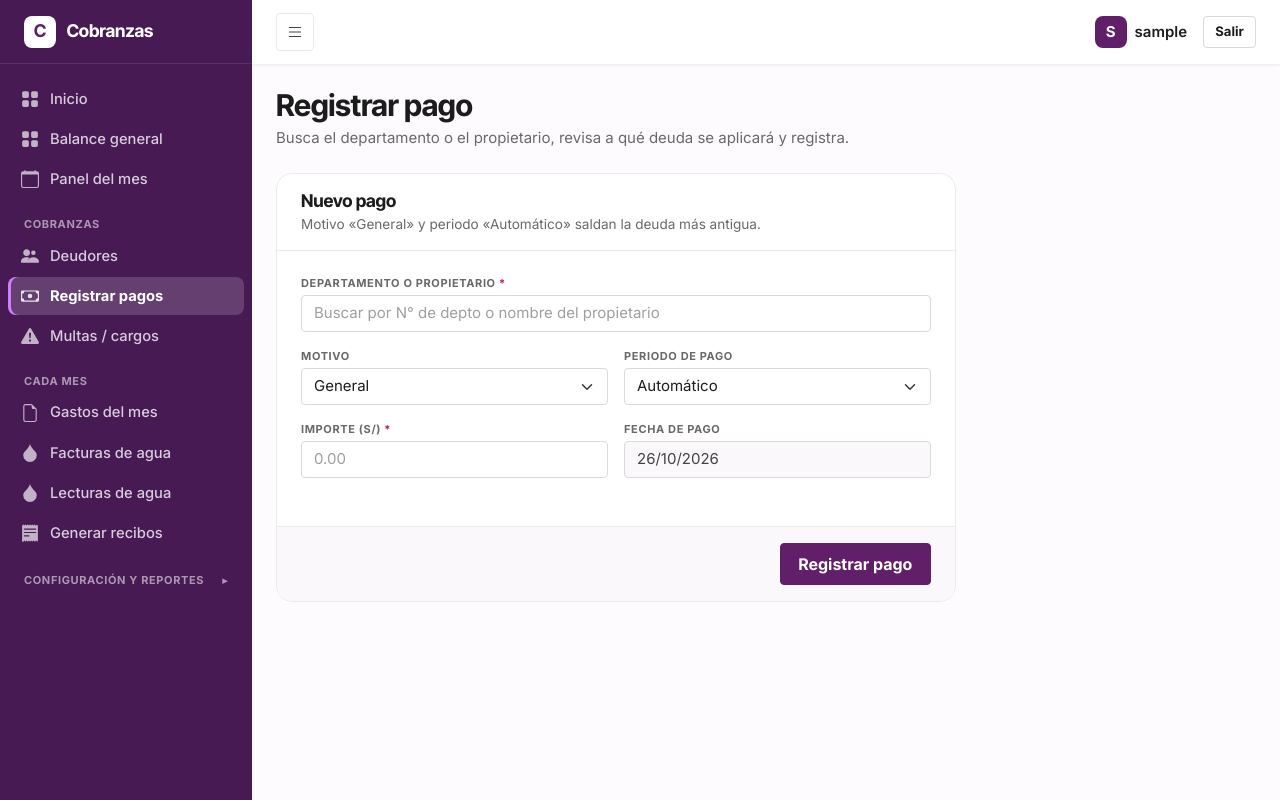
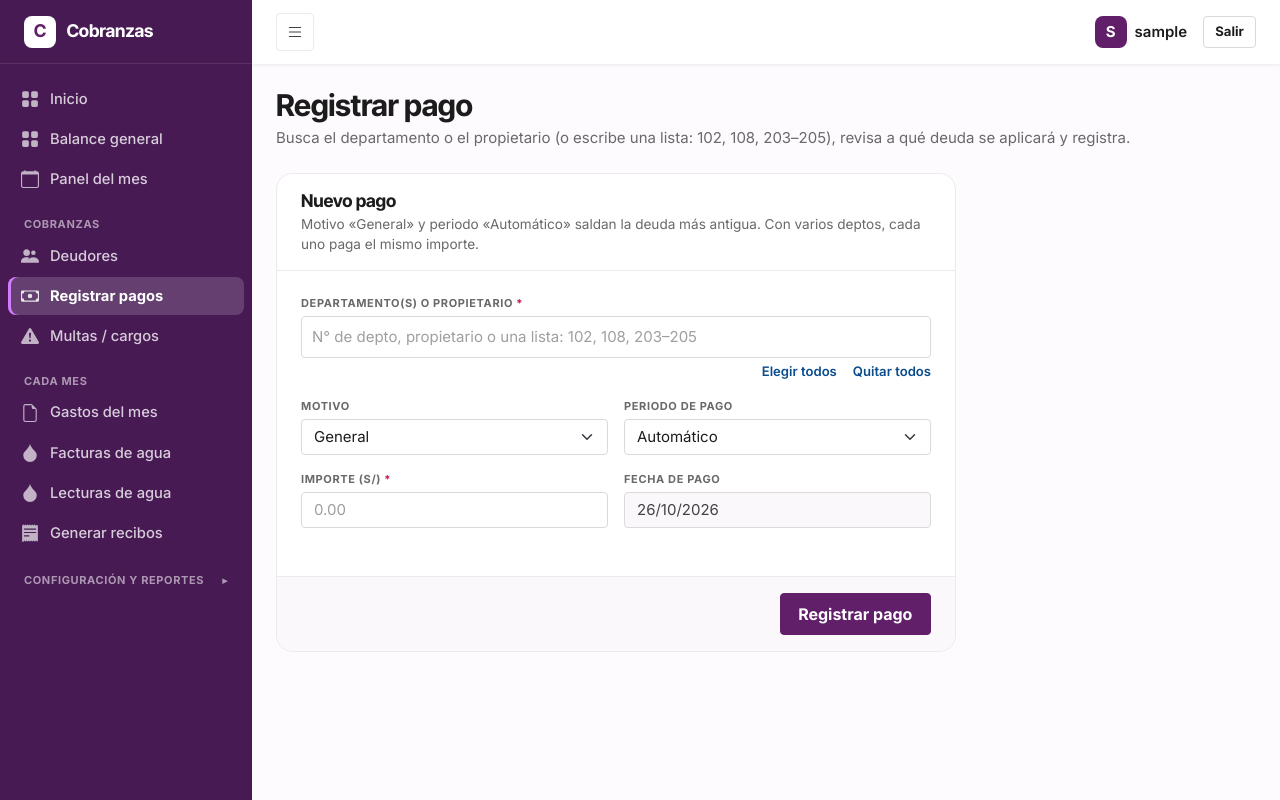
Before and after one commit to sebas731/Sistema-de-cobranzas, a Django app: page /pagos/registrar/ in a window 1280 px wide. Run offline with Django 5.2, Linux system fonts and the light colour scheme; the visitor is signed in with stand-in values (Sample User, id 1); data that the repository does not hold is empty.

Commit message:
Fix:  DATA DE PAGOS

```diff
--- a/departamentos/forms.py
+++ b/departamentos/forms.py
@@ -159,15 +159,26 @@ class BuscadorWidget(forms.Select):
     template_name = 'departamentos/widgets/buscador.html'
 
 
+class MultiBuscadorWidget(forms.SelectMultiple):
+    """Selección múltiple con autocompletado: se escribe el código o el nombre, se elige
+    de la lista y cada elegido queda como chip. Los pks viajan en inputs ocultos con el
+    nombre del campo (el JS de layouts/base.html los arma). También acepta una lista
+    con rangos ("102, 108, 203–205"). Reutilizable."""
+    template_name = 'departamentos/widgets/multi_buscador.html'
+
+
 class RegistroPagoForm(forms.Form):
     """Registro de un pago. Motivo y periodo vacíos = 'General' / 'Automático':
     el pago salda lo más antiguo; si se eligen, solo se aplica a ese motivo y/o mes
-    (la regla vive en servicios.registrar_pago). La fecha es hoy y no se edita."""
-    departamento = forms.ModelChoiceField(
-        label='Departamento o propietario',
+    (la regla vive en servicios.registrar_pago). La fecha es hoy y no se edita.
+    Con varios deptos se registra un pago igual (mismo importe) para cada uno."""
+    departamentos = forms.ModelMultipleChoiceField(
+        label='Departamento(s) o propietario',
         queryset=Departamento.objects.filter(activo=True),
-        widget=BuscadorWidget(attrs={**_control, 'data-ancho': 'full',
-                                     'placeholder': 'Buscar por N° de depto o nombre del propietario'}))
+        error_messages={'required': 'Elige al menos un departamento.'},
+        widget=MultiBuscadorWidget(attrs={
+            **_control, 'data-ancho': 'full',
+            'placeholder': 'N° de depto, propietario o una lista: 102, 108, 203–205'}))
     concepto = forms.ModelChoiceField(
         label='Motivo', queryset=Concepto.objects.filter(activo=True), required=False,
         empty_label='General', widget=forms.Select(attrs=_select))
@@ -184,7 +195,7 @@ class RegistroPagoForm(forms.Form):
 
     def __init__(self, *args, **kwargs):
         super().__init__(*args, **kwargs)
-        self.fields['departamento'].label_from_instance = (
+        self.fields['departamentos'].label_from_instance = (
             lambda d: f'{d.numero_domicilio} — {d.propietario}')
         self.fields['fecha_pago'].initial = timezone.localdate()
         # Al volver con errores, el JS reconstruye el select y reelige este mes.
@@ -193,18 +204,15 @@ class RegistroPagoForm(forms.Form):
 
     def clean(self):
         datos = super().clean()
-        dep, concepto, periodo = (datos.get('departamento'), datos.get('concepto'),
-                                  datos.get('periodo'))
-        if dep and (concepto or periodo) and not cargos_pendientes(dep, concepto, periodo):
-            raise forms.ValidationError('No hay deuda pendiente para ese motivo y periodo.')
+        deps, concepto, periodo = (datos.get('departamentos') or [], datos.get('concepto'),
+                                   datos.get('periodo'))
+        if concepto or periodo:
+            sin_deuda = [d.numero_domicilio for d in deps
+                         if not cargos_pendientes(d, concepto, periodo)]
+            if sin_deuda:
+                raise forms.ValidationError(
+                    'No hay deuda pendiente para ese motivo y periodo en: ' + ', '.join(sin_deuda) + '.')
         return datos
-
-
-class MultiBuscadorWidget(forms.SelectMultiple):
-    """Selección múltiple con autocompletado: se escribe el código o el nombre, se elige
-    de la lista y cada elegido queda como chip. Los pks viajan en inputs ocultos con el
-    nombre del campo (el JS de layouts/base.html los arma). Reutilizable."""
-    template_name = 'departamentos/widgets/multi_buscador.html'
 
 
 class CargoMasivoForm(MesAnioForm):
--- a/departamentos/templates/departamentos/cobranza/partials/pago_vista_previa.html
+++ b/departamentos/templates/departamentos/cobranza/partials/pago_vista_previa.html
@@ -8,7 +8,7 @@
 <div class="pago-preview" id="pagoPreview" hidden>
   <div class="pago-preview__title">Este pago se aplicará a:</div>
   <table class="table ds-table">
-    <thead><tr><th>Periodo</th><th>Motivo</th><th class="text-end">Saldo</th><th class="text-end">Aplica</th></tr></thead>
+    <thead><tr><th data-col0>Periodo</th><th>Motivo</th><th class="text-end">Saldo</th><th class="text-end">Aplica</th></tr></thead>
     <tbody></tbody>
   </table>
   <div class="pago-preview__nota" data-nota></div>
--- a/departamentos/templates/departamentos/cobranza/registrar_pagos.html
+++ b/departamentos/templates/departamentos/cobranza/registrar_pagos.html
@@ -3,9 +3,9 @@
 
 
 {% block content %}
-{% include 'departamentos/components/page_header.html' with title="Registrar pago" subtitle="Busca el departamento o el propietario, revisa a qué deuda se aplicará y registra." %}
+{% include 'departamentos/components/page_header.html' with title="Registrar pago" subtitle="Busca el departamento o el propietario (o escribe una lista: 102, 108, 203–205), revisa a qué deuda se aplicará y registra." %}
 
-{% include 'departamentos/components/form_card.html' with form=form form_id="formPago" title="Nuevo pago" subtitle="Motivo «General» y periodo «Automático» saldan la deuda más antigua." submit_label="Registrar pago" extra="departamentos/cobranza/partials/pago_vista_previa.html" %}
+{% include 'departamentos/components/form_card.html' with form=form form_id="formPago" title="Nuevo pago" subtitle="Motivo «General» y periodo «Automático» saldan la deuda más antigua. Con varios deptos, cada uno paga el mismo importe." submit_label="Registrar pago" extra="departamentos/cobranza/partials/pago_vista_previa.html" %}
 
 {{ deudas|json_script:"deudasData" }}
 {% endblock %}
@@ -17,7 +17,7 @@
   // Vienen ordenadas de la más antigua a la más nueva (mismo orden que usa el back).
   const DATOS = JSON.parse(document.getElementById('deudasData').textContent);
   const form = document.getElementById('formPago');
-  const depto = form.elements.departamento;
+  const caja = form.querySelector('[data-msel]');           // selector de deptos (chips)
   const motivo = form.elements.concepto;
   const periodo = form.elements.periodo;
   const importe = form.elements.monto;
@@ -29,11 +29,14 @@
   const soles = (c) => 'S/ ' + (c / 100).toFixed(2);
   const suma = (lista) => lista.reduce((s, d) => s + cent(d.saldo), 0);
 
-  let deudas = [];               // deudas del depto elegido
+  // Deptos elegidos (los pks viajan en inputs ocultos dentro de cada chip).
+  const elegidos = () => [...caja.querySelectorAll('input[type="hidden"]')]
+    .map(i => DATOS[i.value]).filter(Boolean);
+  let deptos = [];
   let importeTocado = !!importe.value;
 
-  // Deudas a las que se aplicaría el pago según motivo/periodo (vacío = sin filtro).
-  const aplicables = () => deudas.filter(d =>
+  // Deudas de un depto a las que se aplicaría el pago según motivo/periodo.
+  const aplicables = (deudas) => deudas.filter(d =>
     (!motivo.value || d.concepto === motivo.value) && (!periodo.value || d.periodo === periodo.value));
 
   // Reemplaza las opciones de un select y conserva la elegida si sigue existiendo.
@@ -44,26 +47,29 @@
     select.value = items.some(([v]) => v === actual) ? actual : '';
   }
 
-  // Solo se ofrecen motivos y meses con deuda, y cada uno filtra al otro.
+  // Solo se ofrecen motivos y meses con deuda (en alguno de los deptos elegidos),
+  // y cada uno filtra al otro.
   function armarSelectores() {
+    const todas = deptos.flatMap(d => d.deudas);
     const unicos = (lista, clave, texto) =>
       [...new Map(lista.map(d => [d[clave], d[texto]])).entries()];
-    opciones(motivo, 'General', unicos(deudas.filter(d => !periodo.value || d.periodo === periodo.value), 'concepto', 'motivo'));
-    opciones(periodo, 'Automático', unicos(deudas.filter(d => !motivo.value || d.concepto === motivo.value), 'periodo', 'mes'));
+    opciones(motivo, 'General', unicos(todas.filter(d => !periodo.value || d.periodo === periodo.value), 'concepto', 'motivo'));
+    opciones(periodo, 'Automático', unicos(todas.filter(d => !motivo.value || d.concepto === motivo.value), 'periodo', 'mes'));
   }
 
-  // Importe sugerido (si no lo escribieron a mano): la deuda más antigua,
-  // o el total del mes si se eligió un periodo.
+  // Importe sugerido (si no lo escribieron a mano y hay un solo depto): la deuda
+  // más antigua, o el total del mes si se eligió un periodo.
   function sugerirImporte() {
-    if (importeTocado) return;
-    const lista = aplicables();
+    if (importeTocado || deptos.length !== 1) return;
+    const lista = aplicables(deptos[0].deudas);
     const c = periodo.value ? suma(lista) : (lista[0] ? cent(lista[0].saldo) : 0);
     importe.value = c ? (c / 100).toFixed(2) : '';
   }
 
-  // <tr> de la vista previa: periodo, motivo, saldo, aplica (o un mensaje a todo el ancho).
-  function fila(celdas) {
+  // <tr> de la vista previa: 4 celdas (las 2 últimas, montos) o un mensaje a todo el ancho.
+  function fila(celdas, clase) {
     const tr = document.createElement('tr');
+    if (clase) tr.className = clase;
     celdas.forEach((texto, i) => {
       const td = tr.insertCell();
       td.textContent = texto;
@@ -73,45 +79,75 @@
     return tr;
   }
 
-  // Vista previa: reparte el importe de la deuda más antigua a la más nueva.
-  function vistaPrevia() {
-    const lista = aplicables();
-    preview.hidden = !depto.value;
-    if (preview.hidden) return;
-    let resto = cent(importe.value);
-    const filas = [];
+  // Reparte `importe` de la deuda más antigua a la más nueva: [{d, aplica}], resto.
+  function repartir(lista, importeC) {
+    let resto = importeC;
+    const partes = [];
     for (const d of lista) {
       if (resto <= 0) break;
       const aplica = Math.min(resto, cent(d.saldo));
       resto -= aplica;
-      filas.push(fila([d.mes, d.motivo, soles(cent(d.saldo)), soles(aplica)]));
+      partes.push({ d, aplica });
     }
-    if (!filas.length) filas.push(fila([lista.length ? 'Ingresa el importe.' : 'Sin deudas pendientes.']));
-    preview.querySelector('tbody').replaceChildren(...filas);
-    const nota = preview.querySelector('[data-nota]');
-    nota.classList.toggle('favor', resto > 0);
-    nota.textContent = resto > 0 ? `Sobran ${soles(resto)}: quedarán como saldo a favor.` : '';
+    return { partes, resto };
   }
 
-  // Al elegir depto: autocompleta sus datos y sus deudas (el resto se recalcula).
-  function alElegirDepto() {
-    const d = DATOS[depto.value];
-    deudas = d ? d.deudas : [];
-    info.hidden = !d;
-    if (d) {
-      info.querySelector('[data-info="numero"]').textContent = d.numero;
-      info.querySelector('[data-info="propietario"]').textContent = d.propietario;
-      info.querySelector('[data-info="deuda"]').textContent = soles(suma(deudas));
+  // Vista previa: un depto = detalle por deuda; varios = una fila por depto.
+  function vistaPrevia() {
+    preview.hidden = !deptos.length;
+    if (preview.hidden) return;
+    const imp = cent(importe.value);
+    const filas = [];
+    const nota = preview.querySelector('[data-nota]');
+    preview.querySelector('[data-col0]').textContent = deptos.length === 1 ? 'Periodo' : 'Depto';
+
+    if (deptos.length === 1) {
+      const lista = aplicables(deptos[0].deudas);
+      const { partes, resto } = repartir(lista, imp);
+      partes.forEach(({ d, aplica }) => filas.push(fila([d.mes, d.motivo, soles(cent(d.saldo)), soles(aplica)])));
+      if (!filas.length) filas.push(fila([lista.length ? 'Ingresa el importe.' : 'Sin deudas pendientes.']));
+      nota.classList.toggle('favor', resto > 0);
+      nota.textContent = resto > 0 ? `Sobran ${soles(resto)}: quedarán como saldo a favor.` : '';
+    } else {
+      let favor = 0;
+      const sinDeuda = [];
+      for (const dep of deptos) {
+        const lista = aplicables(dep.deudas);
+        if (!lista.length) { sinDeuda.push(dep.numero); continue; }
+        const { partes, resto } = repartir(lista, imp);
+        favor += resto;
+        const motivos = [...new Set(partes.map(p => `${p.d.motivo} ${p.d.mes}`))].join(', ') || '—';
+        filas.push(fila([dep.numero, motivos, soles(suma(lista)), soles(imp - resto)]));
+      }
+      if (!filas.length) filas.push(fila(['Ninguno tiene deuda para ese motivo y periodo.']));
+      const avisos = [`${deptos.length} pagos de ${soles(imp)} = total ${soles(imp * deptos.length)}.`];
+      if (sinDeuda.length) avisos.push(`Sin deuda para ese motivo/periodo (no se podrá registrar): ${sinDeuda.join(', ')}.`);
+      if (favor > 0) avisos.push(`Sobran ${soles(favor)} en total: quedarán como saldo a favor.`);
+      nota.classList.toggle('favor', favor > 0 || sinDeuda.length > 0);
+      nota.textContent = avisos.join(' ');
+    }
+    preview.querySelector('tbody').replaceChildren(...filas);
+  }
+
+  // Al cambiar los deptos: autocompleta sus datos y deudas (el resto se recalcula).
+  function alElegirDeptos() {
+    deptos = elegidos();
+    info.hidden = !deptos.length;
+    if (deptos.length) {
+      const uno = deptos.length === 1;
+      info.querySelector('[data-info="numero"]').textContent = uno ? deptos[0].numero : `${deptos.length} deptos`;
+      info.querySelector('[data-info="propietario"]').textContent = uno ? deptos[0].propietario : '—';
+      info.querySelector('[data-info="deuda"]').textContent = soles(deptos.reduce((s, d) => s + suma(d.deudas), 0));
     }
     armarSelectores(); sugerirImporte(); vistaPrevia();
   }
 
-  depto.addEventListener('change', alElegirDepto);
+  caja.addEventListener('change', alElegirDeptos);
   motivo.addEventListener('change', () => { armarSelectores(); sugerirImporte(); vistaPrevia(); });
   periodo.addEventListener('change', () => { armarSelectores(); sugerirImporte(); vistaPrevia(); });
   importe.addEventListener('input', () => { importeTocado = importe.value !== ''; vistaPrevia(); });
 
-  alElegirDepto();   // al volver con errores, el depto ya viene elegido
+  alElegirDeptos();   // al volver con errores, los deptos ya vienen elegidos
 })();
 </script>
 {% endblock %}
--- a/departamentos/templates/departamentos/layouts/base.html
+++ b/departamentos/templates/departamentos/layouts/base.html
@@ -146,6 +146,27 @@
         lista.hidden = false; texto.setAttribute('aria-expanded', 'true');
       }
       function elegir(op) { agregar(op); texto.value = ''; cerrar(); avisar(); texto.focus(); }
+
+      // Lista escrita o pegada: "102, 108, 203–205" (comas, espacios o ;; rangos con - – —).
+      // Elige todos los deptos que coinciden por N° y avisa los que no existen.
+      var numero = function (op) { return norm(op.texto.split(' — ')[0].trim()); };
+      var esLista = function (s) { return /[,;]|\d\s*[-–—]\s*\d|\d\s+\d/.test(s); };
+      function elegirLista(s) {
+        var tokens = s.replace(/\s*[-–—]\s*/g, '-').split(/[,;\s]+/).filter(Boolean);
+        var faltan = [];
+        tokens.forEach(function (t) {
+          var r = t.match(/^(\d+)-(\d+)$/), hallados;
+          if (r) {
+            var a = +r[1], b = +r[2];
+            hallados = opciones.filter(function (o) { var n = +numero(o); return n >= Math.min(a, b) && n <= Math.max(a, b); });
+          } else {
+            hallados = opciones.filter(function (o) { return numero(o) === norm(t); });
+          }
+          if (hallados.length) hallados.forEach(agregar); else faltan.push(t);
+        });
+        texto.value = ''; cerrar(); avisar();
+        if (faltan.length) cuenta.textContent += ' · No existen: ' + faltan.join(', ');
+      }
       function marcar(i) {
         var items = lista.querySelectorAll('.msel__op');
         if (!items.length) return;
@@ -155,11 +176,19 @@
       }
 
       texto.addEventListener('input', pintar);
+      texto.addEventListener('paste', function (e) {
+        var pegado = (e.clipboardData || window.clipboardData).getData('text');
+        if (esLista(pegado)) { e.preventDefault(); elegirLista(pegado); }
+      });
       texto.addEventListener('blur', cerrar);
       texto.addEventListener('keydown', function (e) {
         if (e.key === 'ArrowDown') { e.preventDefault(); lista.hidden ? pintar() : marcar(activo + 1); }
         else if (e.key === 'ArrowUp') { e.preventDefault(); marcar(activo - 1); }
-        else if (e.key === 'Enter') { e.preventDefault(); if (!lista.hidden && visibles[activo]) elegir(visibles[activo]); }
+        else if (e.key === 'Enter') {
+          e.preventDefault();
+          if (esLista(texto.value)) elegirLista(texto.value);
+          else if (!lista.hidden && visibles[activo]) elegir(visibles[activo]);
+        }
         else if (e.key === 'Escape') { cerrar(); }
         else if (e.key === 'Backspace' && !texto.value && chips.lastElementChild) { chips.lastElementChild.remove(); avisar(); }
       });
--- a/departamentos/templates/departamentos/widgets/multi_buscador.html
+++ b/departamentos/templates/departamentos/widgets/multi_buscador.html
@@ -4,6 +4,7 @@ Las opciones van en una lista oculta (data-msel-opciones); el JS de layouts/base
 filtra mientras se escribe, agrega chips y mantiene un input oculto por cada elegido
 (name = el del campo). Al volver con errores, los ya elegidos se pintan como chips.
 Teclas: ↑ ↓ para moverse, Enter para elegir, Retroceso con el texto vacío quita el último.
+También acepta una lista escrita o pegada: "102, 108, 203–205" (Enter) elige todos esos.
 {% endcomment %}
 <div class="msel" data-msel data-name="{{ widget.name }}">
   <div class="msel__campo">
--- a/departamentos/views/cobranza.py
+++ b/departamentos/views/cobranza.py
@@ -30,17 +30,26 @@ def _deudas_para_pago():
 
 @login_required
 def registrar_pagos(request):
-    """Registrar UN pago con un formulario corto. El front muestra una vista previa
+    """Registrar pagos con un formulario corto: uno, o el mismo importe para varios
+    deptos a la vez (ej. la cuota extraordinaria). El front muestra una vista previa
     de a qué deudas se aplicará, pero la autoridad es el back: aquí se pone la fecha
     (hoy) y registrar_pago vuelve a aplicar la regla. Lo que sobre queda a favor."""
     form = RegistroPagoForm(request.POST or None)
     if request.method == 'POST' and form.is_valid():
         d = form.cleaned_data
-        pago = registrar_pago(d['departamento'], d['monto'], concepto=d['concepto'],
-                              periodo=d['periodo'])
-        texto = f'Pago de S/ {pago.monto:.2f} registrado para el depto {pago.departamento.numero_domicilio}.'
-        if pago.saldo_a_favor > 0:
-            texto += f' Quedan S/ {pago.saldo_a_favor:.2f} a favor.'
+        with transaction.atomic():
+            pagos = [registrar_pago(dep, d['monto'], concepto=d['concepto'], periodo=d['periodo'])
+                     for dep in d['departamentos']]
+        numeros = ', '.join(p.departamento.numero_domicilio for p in pagos)
+        if len(pagos) == 1:
+            texto = f'Pago de S/ {d["monto"]:.2f} registrado para el depto {numeros}.'
+        else:
+            texto = (f'{len(pagos)} pagos de S/ {d["monto"]:.2f} registrados '
+                     f'(total S/ {d["monto"] * len(pagos):.2f}): {numeros}.')
+        favor = [p for p in pagos if p.saldo_a_favor > 0]
+        if favor:
+            texto += ' Quedan a favor: ' + ', '.join(
+                f'{p.departamento.numero_domicilio} S/ {p.saldo_a_favor:.2f}' for p in favor) + '.'
         messages.success(request, texto)
         return redirect('registrar_pagos')
     return render(request, 'departamentos/cobranza/registrar_pagos.html', {
```
Also changed, not shown: departamentos/tests.py (+36 -3 lines).
